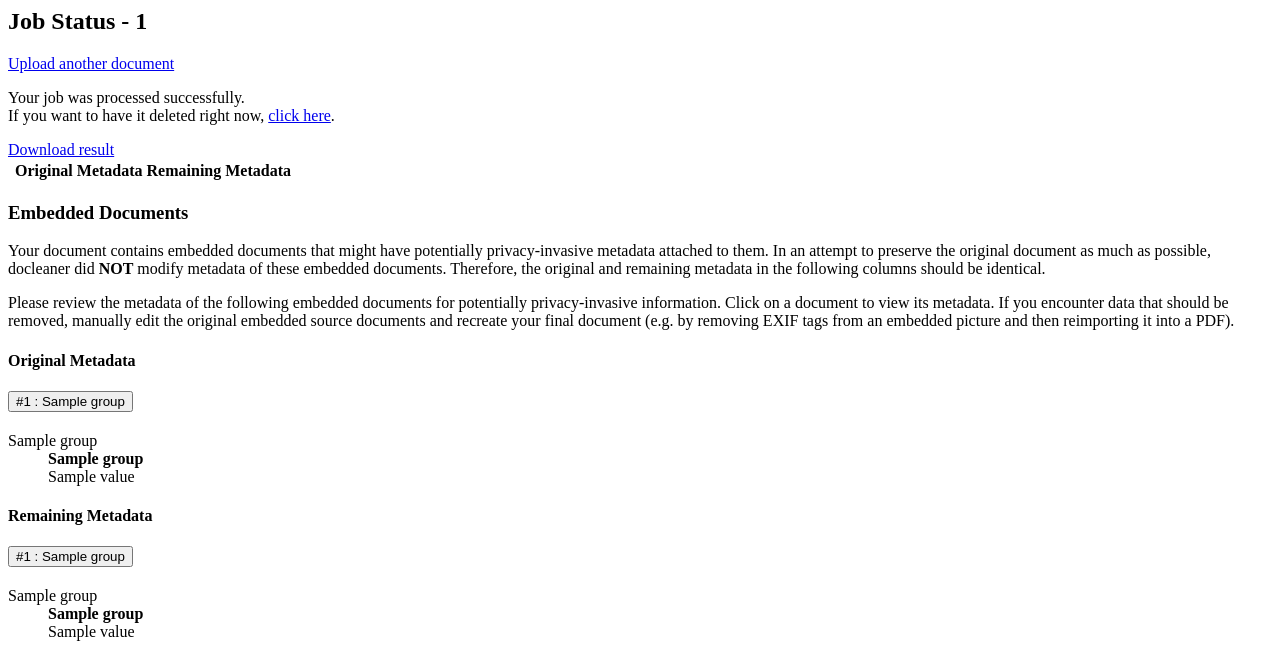
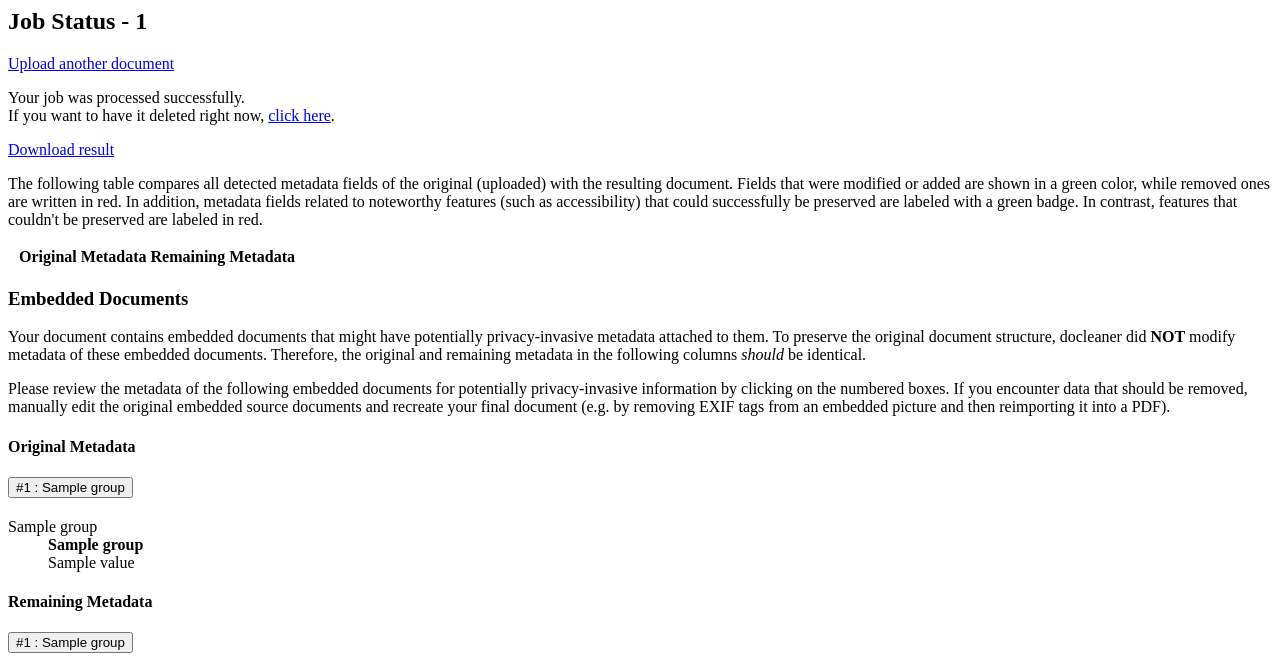
Before and after one commit to TUD-CERT/docleaner, a Python web app: template api/src/docleaner/api/entrypoints/web/templates/job_details.html in a window 1280 px wide. Shown: the top 656 px of the page. Run offline with Jinja, Linux system fonts and the light colour scheme; the template is opened without the code that fills it: most values are stand-ins (such as "Sample title", 1, 10 or a date in 2020); lists and menus that the app fills with data are empty.

Commit message:
Detection and explicit labeling of accessibility-related metadata tags and removed fields

```diff
--- a/api/src/docleaner/api/entrypoints/web/dependencies.py
+++ b/api/src/docleaner/api/entrypoints/web/dependencies.py
@@ -5,6 +5,7 @@ from typing import List
 from fastapi.templating import Jinja2Templates
 
 from docleaner.api.bootstrap import bootstrap
+from docleaner.api.core.metadata import MetadataTag
 from docleaner.api.services.clock import Clock
 from docleaner.api.services.file_identifier import FileIdentifier
 from docleaner.api.services.job_queue import JobQueue
@@ -22,6 +23,7 @@ _version: str
 
 base_path = os.path.dirname(os.path.realpath(__file__))
 templates = Jinja2Templates(directory=os.path.join(base_path, "templates"))
+templates.env.globals["MetadataTag"] = MetadataTag
 
 
 def init() -> None:
--- a/api/src/docleaner/api/entrypoints/web/static/scss/styles.scss
+++ b/api/src/docleaner/api/entrypoints/web/static/scss/styles.scss
@@ -20,6 +20,7 @@ $dark: #002557;
 @import "~bootstrap/scss/nav";
 @import "~bootstrap/scss/navbar";
 @import "~bootstrap/scss/accordion";
+@import "~bootstrap/scss/badge";
 @import "~bootstrap/scss/spinners";
 @import "~bootstrap/scss/helpers";
 
--- a/api/src/docleaner/api/entrypoints/web/templates/job_details.html
+++ b/api/src/docleaner/api/entrypoints/web/templates/job_details.html
@@ -34,28 +34,40 @@
             <div class="d-grid">
                 <a class="btn btn-primary mb-3" href="/jobs/{{ jid }}/result" download>Download result</a>
             </div>
+            <p>The following table compares all detected metadata fields of the original (uploaded) with the resulting document.
+               Fields that were modified or added are shown in a <span class="text-success">green</span> color, while removed ones
+               are written in <span class="text-danger">red</span>. In addition, metadata fields related to noteworthy features
+               (such as accessibility) that could successfully be preserved are labeled with a <span class="badge text-bg-success">green</span> badge.
+               In contrast, features that couldn't be preserved are labeled in <span class="badge text-bg-danger">red</span>.
+            </p>
             <div class="row">
                 <div class="col-12">
                     <table class="table">
                         <thead>
                             <tr>
-                                <th scope="col" class="col-2"></th>
-                                <th scope="col" class="col-5">Original Metadata</th>
-                                <th scope="col" class="col-5">Remaining Metadata</th>
+                                <th scope="col" class="col-3"></th>
+                                <th scope="col" class="col-1"></th>
+                                <th scope="col" class="col-4">Original Metadata</th>
+                                <th scope="col" class="col-4">Remaining Metadata</th>
                             </tr>
                         </thead>
                         <tbody>
                             {% for group, group_members in meta_src["primary"].values() | groupby("group") if group %}
                                 <tr class="table-light">
-                                    <td colspan="3" class="text-center">
+                                    <td colspan="4" class="text-center">
                                         {{ group }}
                                     </td>
                                 </tr>
                                 {% for member in group_members %}
                                     <tr>
                                         <td><strong>{{ member["name"]|e }}</strong></td>
-                                        <td>{{ member["value"]|e }}</td>
-                                        <td {% if member["id"] in meta_result["primary"] and member["value"] != meta_result["primary"][member["id"]]["value"] %}class="text-success"{% endif %}>
+                                        <td>
+                                            {% for tag in member["tags"] %}
+                                                <span class="badge {% if member["id"] in meta_result["primary"] and member["value"] == meta_result["primary"][member["id"]]["value"] %}text-bg-success{% else %}text-bg-danger{% endif %}">{{ MetadataTag(tag).name | title }}</span>
+                                            {% endfor %}
+                                        </td>
+                                        <td class="text-break {% if member["id"] not in meta_result["primary"]%}text-danger{% endif %}">{{ member["value"]|e }}</td>
+                                        <td class="text-break {% if member["id"] in meta_result["primary"] and member["value"] != meta_result["primary"][member["id"]]["value"] %}text-success{% endif %}">
                                             {% if member["id"] in meta_result["primary"] %}
                                                 {{ meta_result["primary"][member["id"]]["value"]|e }}
                                             {% endif %}
@@ -67,7 +79,8 @@
                                         <tr>
                                             <td><strong>{{ result_member["name"]|e }}</strong></td>
                                             <td></td>
-                                            <td class="text-success">{{ result_member["value"]|e }}</td>
+                                            <td></td>
+                                            <td class="text-success text-break">{{ result_member["value"]|e }}</td>
                                         </tr>
                                     {% endif %}
                                 {% endfor %}
@@ -79,10 +92,10 @@
             {% if meta_src["embeds"]|length > 0 %}
                 <h3>Embedded Documents</h3>
                 <p>Your document contains embedded documents that might have potentially privacy-invasive metadata attached to them.
-                In an attempt to preserve the original document as much as possible, docleaner did <strong>NOT</strong> modify metadata
-                of these embedded documents. Therefore, the original and remaining metadata in the following columns should be identical.</p>
-                <p>Please review the metadata of the following embedded documents for potentially privacy-invasive information. Click on a document
-                to view its metadata. If you encounter data that should be removed, manually edit the original embedded source documents and
+                To preserve the original document structure, docleaner did <strong>NOT</strong> modify metadata
+                of these embedded documents. Therefore, the original and remaining metadata in the following columns <em>should</em> be identical.</p>
+                <p>Please review the metadata of the following embedded documents for potentially privacy-invasive information by clicking on the
+                numbered boxes. If you encounter data that should be removed, manually edit the original embedded source documents and
                 recreate your final document (e.g. by removing EXIF tags from an embedded picture and then reimporting it into a PDF).</p>
                 <div class="row">
                     <div class="col-6">
```
Also changed, not shown: api/src/docleaner/api/services/metadata.py (+10 -2 lines), api/tests/unit/services/test_metadata.py (+9 -1 lines).
